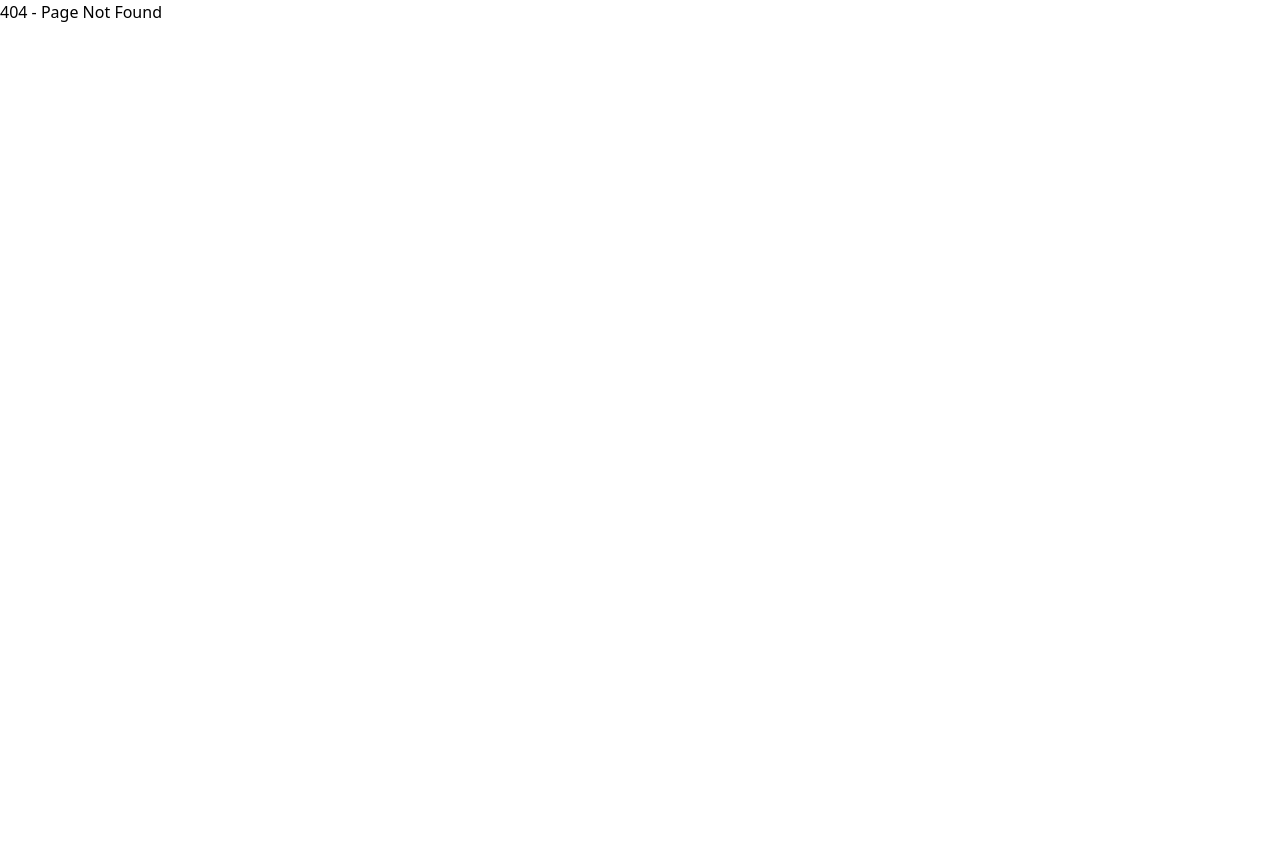
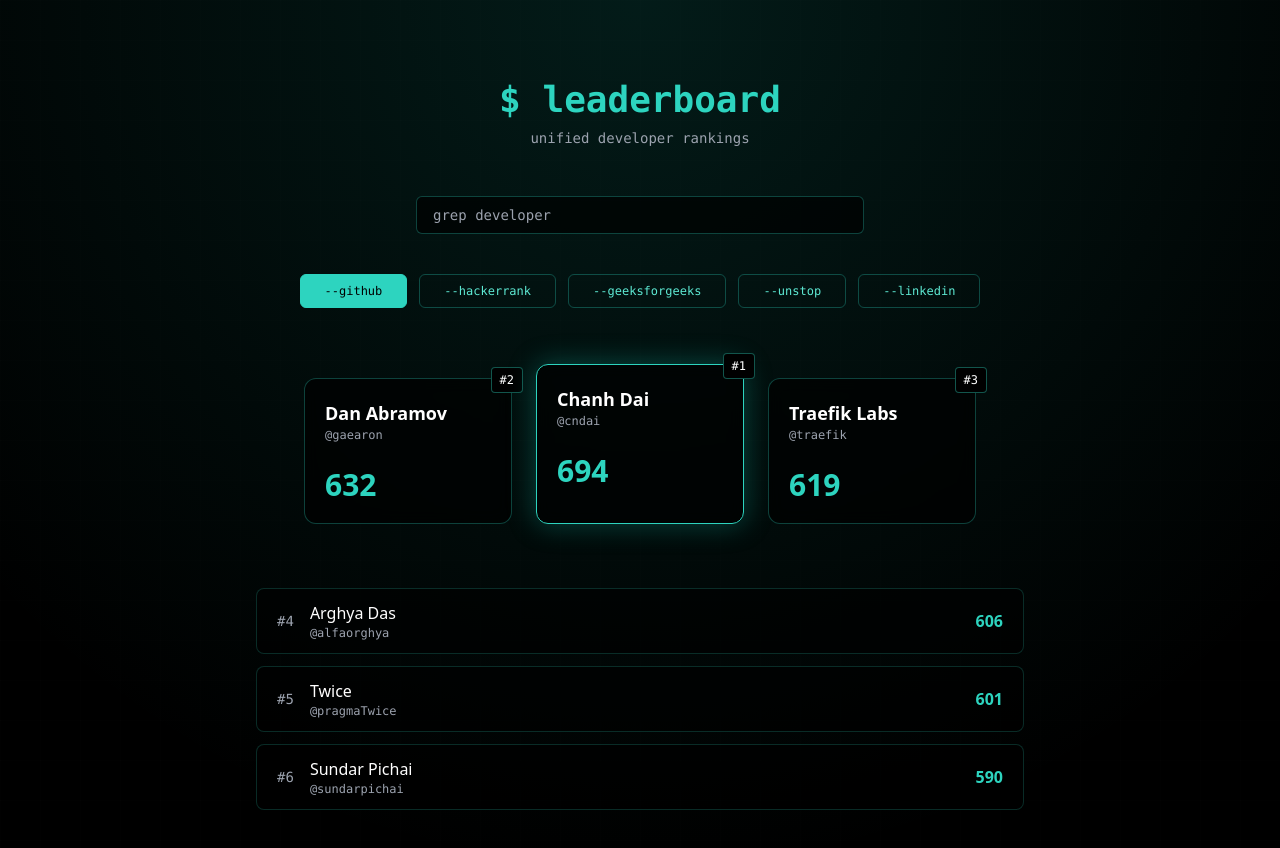
Before and after one commit to cooldkt143/CREDEX.io, a React (Vite) app: page /leaderboard in a window 1280 px wide. Before the commit this address had no page. Shown: the top 848 px of the page. Before the commit the page ends 800 px from the top, so only its background shows below. Built offline with nearby package versions, Linux system fonts and the light colour scheme.

Commit message:
adding leaderboard page

```diff
--- a/index.html
+++ b/index.html
@@ -3,6 +3,7 @@
   <head>
     <meta charset="UTF-8" />
     <link rel="icon" type="image/svg+xml" href="/logo.svg" />
+    <link href="https://fonts.googleapis.com/css2?family=Material+Symbols+Outlined" rel="stylesheet"/>
     <meta name="viewport" content="width=device-width, initial-scale=1.0" />
     <title>credex.io</title>
   </head>
--- a/src/App.jsx
+++ b/src/App.jsx
@@ -5,6 +5,10 @@ import Signup from "./pages/Signup.jsx";
 import Details from "./pages/Details.jsx";
 import Home from "./pages/Home.jsx";
 import Analyze from "./pages/Analyze.jsx";
+import Resume from "./pages/Resume.jsx";
+import Profile from "./pages/Profile.jsx";
+import LeaderBoard from "./pages/LeaderBoard.jsx";
+import Settings from "./pages/Settings.jsx";
 
 function App() {
   return (
@@ -15,13 +19,19 @@ function App() {
 
         {/* Login Page */}
         <Route path="/login" element={<Login />} />
+
+        {/* Signup & Details Page */}
         <Route path="/signup" element={<Signup />} />
-
-        {/* Details Page */}
         <Route path="/details" element={<Details />} />
 
         {/* Home Page after setup */}
         <Route path="/home" element={<Home />} />
+
+        {/* Menu Page */}
+        <Route path="/profile" element={<Profile />} />
+        <Route path="/leaderboard" element={<LeaderBoard />} />
+        <Route path="/resume" element={<Resume />} />
+        <Route path="/settings" element={<Settings />} />
 
         {/* Analyze Page */}
         <Route path="/analyze" element={<Analyze />} />
--- a/src/components/Header.jsx
+++ b/src/components/Header.jsx
@@ -1,9 +1,11 @@
 import React, { useState, useRef, useEffect } from "react";
+import { useNavigate } from "react-router-dom";
 import logo from "../assets/images/credex.io_logo.png";
 
 const Header = () => {
   const [open, setOpen] = useState(false);
   const dropdownRef = useRef(null);
+  const navigate = useNavigate();
 
   // close dropdown on outside click
   useEffect(() => {
@@ -40,17 +42,20 @@ const Header = () => {
           </div>
 
           {/* Right */}
-          <div className="flex items-center gap-3 sm:gap-4">
-            <span className="hidden sm:block text-base sm:text-lg font-mono font-medium text-gray-300">
+          <div className="flex items-center gap-4">
+            <span className="hidden sm:block font-mono text-gray-300">
               welcome, Back <span className="text-teal-400">Coder!!</span>
             </span>
 
             <div className="hidden sm:block h-4 w-px bg-teal-400/70" />
 
-            {/* Profile */}
+            {/* Profile + Menu */}
+            <div className="flex items-center gap-4 relative">
+
+              {/* Profile Avatar */}
               <button
-              onClick={() => setOpen((prev) => !prev)}
-              className="relative focus:outline-none"
+                onClick={() => navigate("/profile")}
+                className="focus:outline-none"
               >
                 <img
                   src="#"
@@ -59,13 +64,24 @@ const Header = () => {
                   border border-teal-400
                   shadow-[0_0_12px_rgba(45,212,191,0.7)]"
                 />
-              <span className="absolute -bottom-1 -right-1 w-3 h-3 bg-teal-400 rounded-full border border-black" />
               </button>
+
+              {/* Google Menu Icon */}
+              <button
+                onClick={() => setOpen((prev) => !prev)}
+                className="w-8 h-8 flex items-center justify-center
+                rounded-md hover:bg-teal-400/10 transition"
+              >
+                <span className="material-symbols-outlined text-teal-400 text-2xl">
+                  menu
+                </span>
+              </button>
+            </div>
           </div>
         </div>
       </header>
 
-      {/* Dropdown container */}
+      {/* Dropdown */}
       {open && (
         <div
           ref={dropdownRef}
@@ -75,20 +91,51 @@ const Header = () => {
           bg-black/80 backdrop-blur-md
           shadow-lg font-mono text-sm text-gray-300"
         >
-          <button className="w-full px-4 py-3 text-left hover:bg-teal-400/10 hover:text-teal-400 transition">
+          <button
+            onClick={() => {
+              navigate("/profile");
+              setOpen(false);
+            }}
+            className="w-full px-4 py-3 text-left hover:bg-teal-400/10 hover:text-teal-400 transition"
+          >
             Profile
           </button>
-          <button className="w-full px-4 py-3 text-left hover:bg-teal-400/10 hover:text-teal-400 transition">
+
+          <button
+            onClick={() => {
+              navigate("/leaderboard");
+              setOpen(false);
+            }}
+          className="w-full px-4 py-3 text-left hover:bg-teal-400/10 hover:text-teal-400 transition">
             Leaderboard
           </button>
-          <button className="w-full px-4 py-3 text-left hover:bg-teal-400/10 hover:text-teal-400 transition">
+
+          <button
+            onClick={() => {
+              navigate("/resume");
+              setOpen(false);
+            }}
+          className="w-full px-4 py-3 text-left hover:bg-teal-400/10 hover:text-teal-400 transition">
             Resume Builder
           </button>
-          <button className="w-full px-4 py-3 text-left hover:bg-teal-400/10 hover:text-teal-400 transition">
+
+          <button
+            onClick={() => {
+              navigate("/settings");
+              setOpen(false);
+            }}
+          className="w-full px-4 py-3 text-left hover:bg-teal-400/10 hover:text-teal-400 transition">
             Settings
           </button>
+
           <div className="h-px bg-teal-400/20 my-1" />
-          <button className="w-full px-4 py-3 text-left text-red-400 hover:bg-red-400/10 transition">
+
+          <button
+            onClick={() => {
+              navigate("/");
+              setOpen(false);
+            }}
+          className="w-full px-4 py-3 text-left text-red-400 hover:bg-red-400/10 transition">
             Logout
           </button>
         </div>
--- /dev/null
+++ b/src/pages/LeaderBoard.jsx
@@ -0,0 +1,159 @@
+import React, { useState } from "react";
+import { motion } from "framer-motion";
+
+const platforms = ["GitHub", "HackerRank", "GeeksForGeeks", "Unstop", "LinkedIn"];
+
+const leaderboardData = {
+  GitHub: [
+    { id: 1, name: "Chanh Dai", handle: "@cndai", score: 694 },
+    { id: 2, name: "Dan Abramov", handle: "@gaearon", score: 632 },
+    { id: 3, name: "Traefik Labs", handle: "@traefik", score: 619 },
+    { id: 4, name: "Arghya Das", handle: "@alfaorghya", score: 606 },
+    { id: 5, name: "Twice", handle: "@pragmaTwice", score: 601 },
+    { id: 6, name: "Sundar Pichai", handle: "@sundarpichai", score: 590 },
+  ],
+  HackerRank: [
+    { id: 1, name: "Rahul Verma", handle: "@rahulv", score: 812 },
+    { id: 2, name: "Ankit Singh", handle: "@ankit", score: 790 },
+    { id: 3, name: "Neha Jain", handle: "@nehaj", score: 765 },
+    { id: 4, name: "Saurabh Rao", handle: "@saurabh", score: 742 },
+  ],
+  GeeksForGeeks: [
+    { id: 1, name: "Sneha Patel", handle: "@sneha", score: 755 },
+    { id: 2, name: "Aman Gupta", handle: "@aman", score: 732 },
+    { id: 3, name: "Ritu Sharma", handle: "@ritu", score: 701 },
+    { id: 4, name: "Vikram Joshi", handle: "@vikram", score: 689 },
+  ],
+  Unstop: [
+    { id: 1, name: "Kunal Mehta", handle: "@kunal", score: 680 },
+    { id: 2, name: "Pooja Verma", handle: "@pooja", score: 662 },
+    { id: 3, name: "Harsh Malhotra", handle: "@harsh", score: 640 },
+    { id: 4, name: "Divya Singh", handle: "@divya", score: 625 },
+  ],
+  LinkedIn: [
+    { id: 1, name: "Aditi Sharma", handle: "@aditisharma", score: 720 },
+    { id: 2, name: "Mohit Bansal", handle: "@mohit", score: 702 },
+    { id: 3, name: "Rohit Mehra", handle: "@rohit", score: 685 },
+    { id: 4, name: "Sakshi Gupta", handle: "@sakshi", score: 670 },
+  ],
+};
+
+const LeaderBoard = () => {
+  const [activePlatform, setActivePlatform] = useState("GitHub");
+  const [search, setSearch] = useState("");
+
+  const data = leaderboardData[activePlatform]
+    .filter(u => u.name.toLowerCase().includes(search.toLowerCase()))
+    .sort((a, b) => b.score - a.score);
+
+  const topThree = data.slice(0, 3);
+  const rest = data.slice(3);
+
+  return (
+    <div
+      className="relative min-h-screen overflow-x-auto sm:overflow-visible bg-black text-white px-4 py-12 sm:py-20
+      bg-[radial-gradient(circle_at_top,_rgba(20,184,166,0.15),_transparent_80%)]
+      before:absolute before:inset-0
+      before:bg-[linear-gradient(rgba(255,255,255,0.03)_1px,transparent_1px),linear-gradient(90deg,rgba(255,255,255,0.03)_1px,transparent_1px)]
+      before:bg-[size:40px_40px] before:opacity-20"
+    >
+      <div className="relative max-w-6xl mx-auto">
+        {/* Header */}
+        <div className="text-center mb-12">
+          <h1 className="text-3xl sm:text-4xl font-bold text-teal-400 font-mono">
+            $ leaderboard
+          </h1>
+          <p className="mt-2 text-sm text-gray-400 font-mono">
+            unified developer rankings
+          </p>
+        </div>
+
+        {/* Search */}
+        <div className="max-w-md mx-auto mb-10">
+          <input
+            value={search}
+            onChange={e => setSearch(e.target.value)}
+            placeholder="grep developer"
+            className="w-full bg-black/70 border border-teal-400/30 rounded-md px-4 py-2 text-sm font-mono focus:outline-none focus:border-teal-400"
+          />
+        </div>
+
+        {/* Tabs */}
+        <div className="mb-14 px-1 flex gap-3 overflow-x-auto sm:overflow-visible justify-center no-scrollbar">
+          {platforms.map(p => (
+            <button
+              key={p}
+              onClick={() => setActivePlatform(p)}
+              className={`whitespace-nowrap px-6 py-2 rounded-md text-xs font-mono border transition
+                ${
+                  activePlatform === p
+                    ? "bg-teal-400 text-black border-teal-400"
+                    : "border-teal-400/30 text-teal-300 hover:bg-teal-400/10"
+                }`}
+            >
+              --{p.toLowerCase()}
+            </button>
+          ))}
+        </div>
+
+        {/* Top 3 Podium */}
+        <div className="relative flex justify-center items-end gap-6 mb-16">
+          {topThree.map((u, i) => {
+            // Determine height and vertical offset
+            let height = i === 0 ? "h-40 sm:h-40" : "h-30";
+            let translateY = i === 0 ? "translate-y-0" : "translate-y-0";
+
+            // Arrange #2 and #3 on sides, #1 in middle
+            let orderClass = i === 0 ? "order-2" : i === 1 ? "order-1" : "order-3";
+
+            return (
+              <motion.div
+                key={u.id}
+                whileHover={{ y: -6 }}
+                className={`relative ${orderClass} ${translateY} ${height} w-44 sm:w-52 bg-black/70 backdrop-blur border rounded-xl p-4 sm:p-5
+                  ${i === 0 ? "border-teal-400 shadow-[0_0_28px_rgba(20,184,166,0.35)]" : "border-teal-400/30"}`}
+              >
+                <div className="absolute -top-3 -right-3 text-xs font-mono bg-black border border-teal-400/40 px-2 py-1 rounded">
+                  #{i + 1}
+                </div>
+
+                <div className="text-lg font-semibold">{u.name}</div>
+                <div className="text-xs text-gray-400 font-mono">{u.handle}</div>
+                <div className="mt-4 sm:mt-6 text-3xl font-bold text-teal-400">{u.score}</div>
+              </motion.div>
+            );
+          })}
+        </div>
+
+        {/* Remaining */}
+        <div className="max-w-3xl mx-auto space-y-3">
+          {rest.map((u, i) => (
+            <motion.div
+              key={u.id}
+              whileHover={{ x: 8 }}
+              className="flex items-center justify-between px-5 py-3 bg-black/60 border border-teal-400/20 rounded-lg"
+            >
+              <div className="flex items-center gap-4">
+                <span className="text-gray-400 font-mono text-sm">
+                  #{i + 4}
+                </span>
+                <div>
+                  <div className="font-medium">{u.name}</div>
+                  <div className="text-xs text-gray-400 font-mono">
+                    {u.handle}
+                  </div>
+                </div>
+              </div>
+
+              <div className="font-bold text-teal-400">
+                {u.score}
+              </div>
+            </motion.div>
+          ))}
+        </div>
+      </div>
+    </div>
+  );
+};
+
+export default LeaderBoard;
--- /dev/null
+++ b/src/pages/Profile.jsx
@@ -0,0 +1,9 @@
+import React from 'react'
+
+const Profile = () => {
+  return (
+    <div>Profile</div>
+  )
+}
+
+export default Profile
--- /dev/null
+++ b/src/pages/Resume.jsx
@@ -0,0 +1,9 @@
+import React from 'react'
+
+const Resume = () => {
+  return (
+    <div>Resume</div>
+  )
+}
+
+export default Resume
--- /dev/null
+++ b/src/pages/Settings.jsx
@@ -0,0 +1,9 @@
+import React from 'react'
+
+const Settings = () => {
+  return (
+    <div>Settings</div>
+  )
+}
+
+export default Settings
```
Lines whose indentation alone changed are shown as unchanged.
